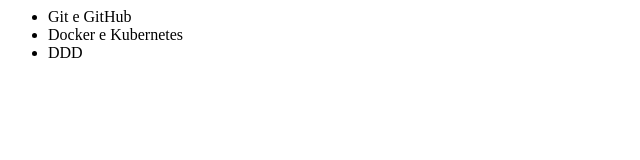
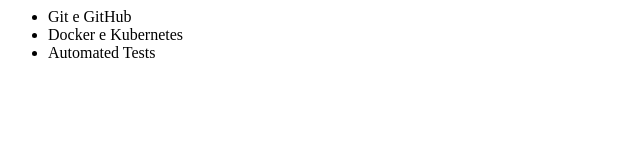
Before and after one commit to thiagogriao/portal, a plain HTML site: page home.html in a window 1280 px wide. Shown: the full height of the page, 0-640 px from the left. Drawn offline with Linux system fonts and the light colour scheme.

Commit message:
Update home.html

```diff
--- a/home.html
+++ b/home.html
@@ -4,7 +4,7 @@
     <ul>
       <li>Git e GitHub</li>
       <li>Docker e Kubernetes</li>
-      <li>DDD</li>
+      <li>Automated Tests</li>
     <ul>
   </body>
 </html>
```
